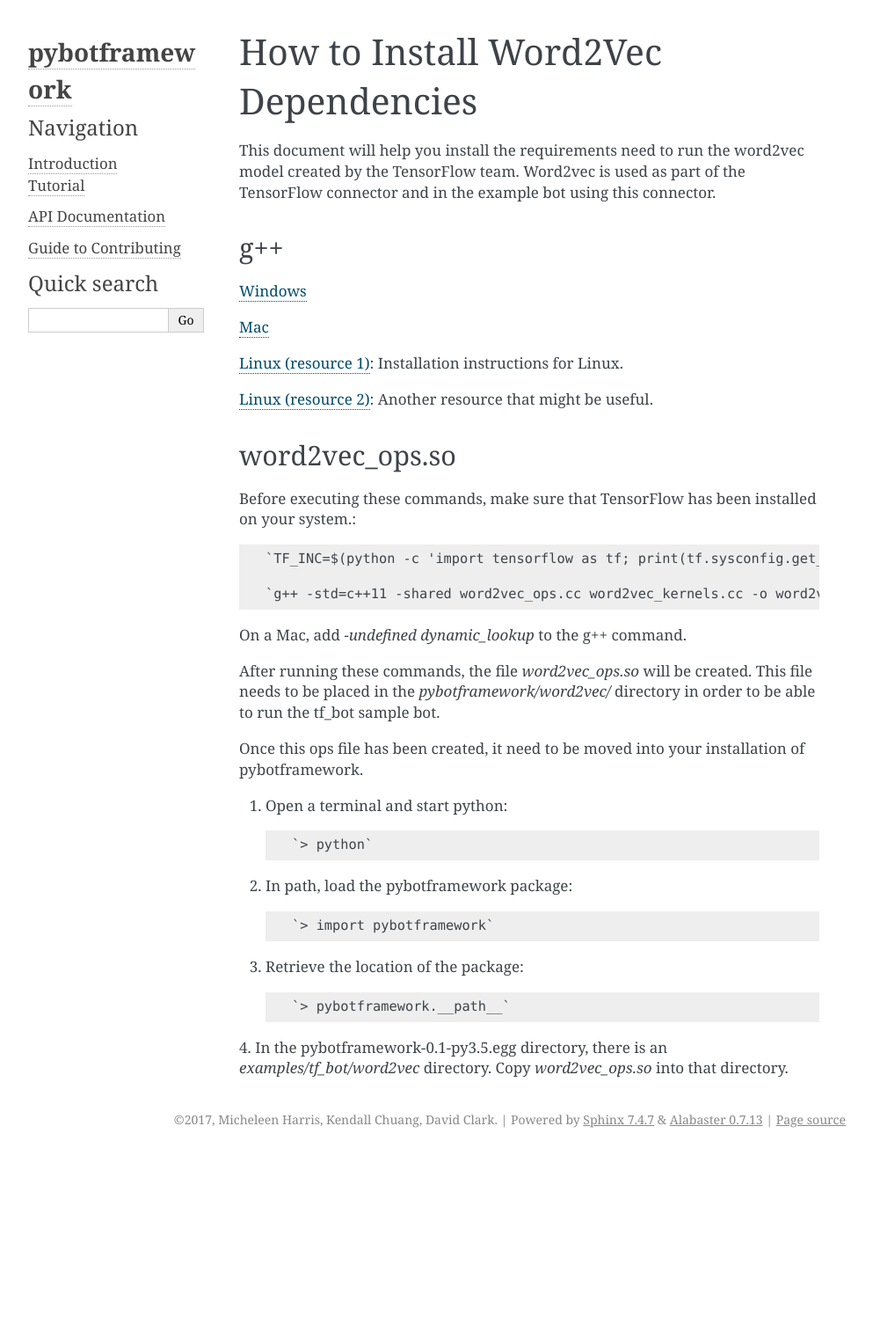
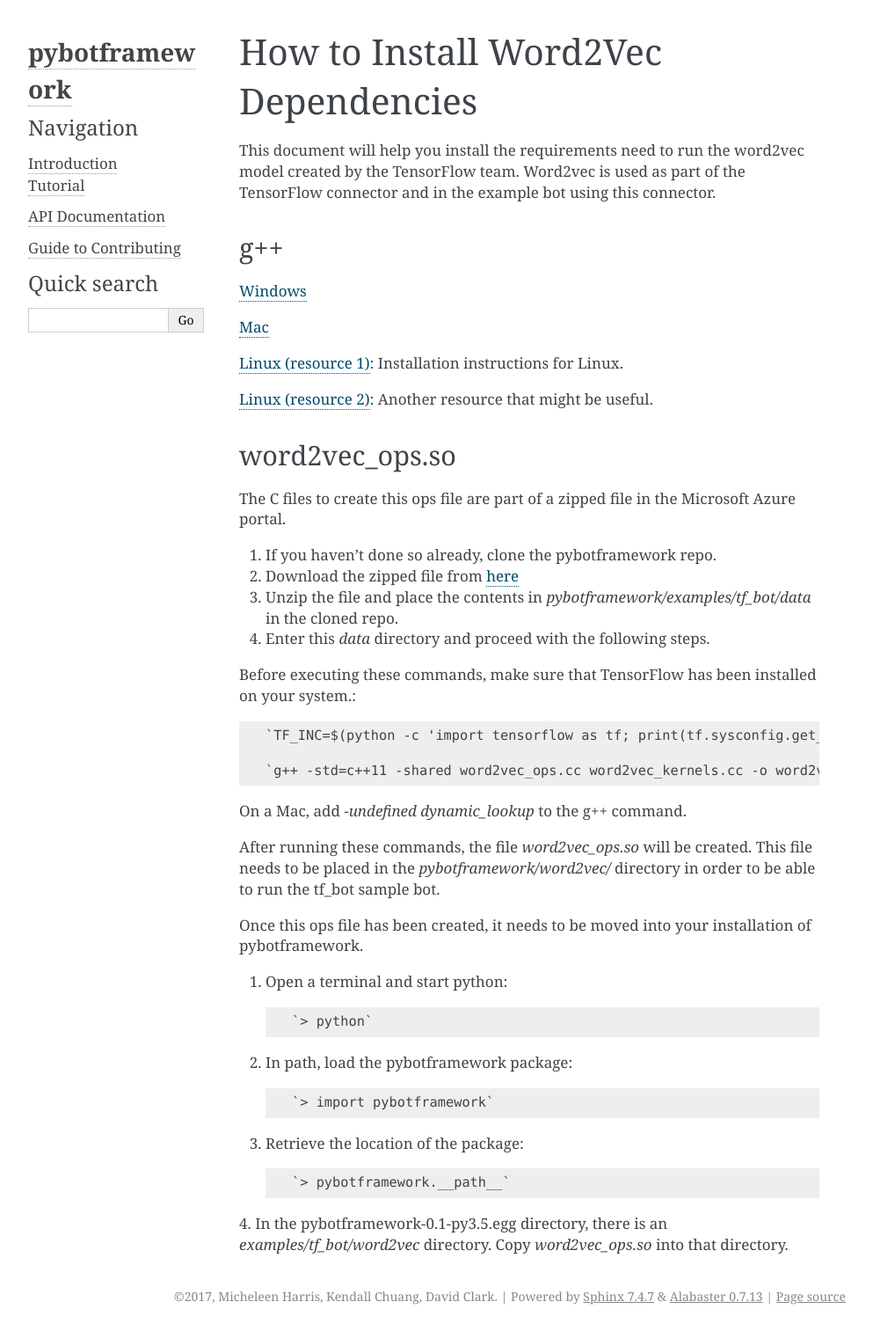
Before and after one commit to michhar/pybotframework, a Sphinx documentation site: the page built from docs/installation_instructions.rst, in a window 1280 px wide. Shown: the whole page at 88% size, without its empty margins (148-1141 px from the left). Built offline with Sphinx 7.4.7, drawn with Linux system fonts in a browser that asks for light colours; before the commit the page ends 1312 px from its top, so only the background shows below that.

Commit message:
added instructions for downloading data from Blob

```diff
--- a/docs/installation_instructions.rst
+++ b/docs/installation_instructions.rst
@@ -22,6 +22,17 @@
 
 word2vec_ops.so
 ###############
+The C files to create this ops file are part of a zipped file in the Microsoft Azure portal.
+
+1. If you haven't done so already, clone the pybotframework repo.
+
+2. Download the zipped file from `here <https://odsc2017.blob.core.windows.net/models/tensorflow_tutorial_data.zip>`_
+
+3. Unzip the file and place the contents in `pybotframework/examples/tf_bot/data` in the cloned repo.
+
+4. Enter this `data` directory and proceed with the following steps.
+
+
 Before executing these commands, make sure that TensorFlow has been installed on your system.::
 
     `TF_INC=$(python -c 'import tensorflow as tf; print(tf.sysconfig.get_include())')`
@@ -33,7 +44,8 @@
 After running these commands, the file `word2vec_ops.so` will be created. This file needs to be placed in the
 `pybotframework/word2vec/` directory in order to be able to run the tf_bot sample bot.
 
-Once this ops file has been created, it need to be moved into your installation of pybotframework.
+
+Once this ops file has been created, it needs to be moved into your installation of pybotframework.
 
 1. Open a terminal and start python::
 
```
